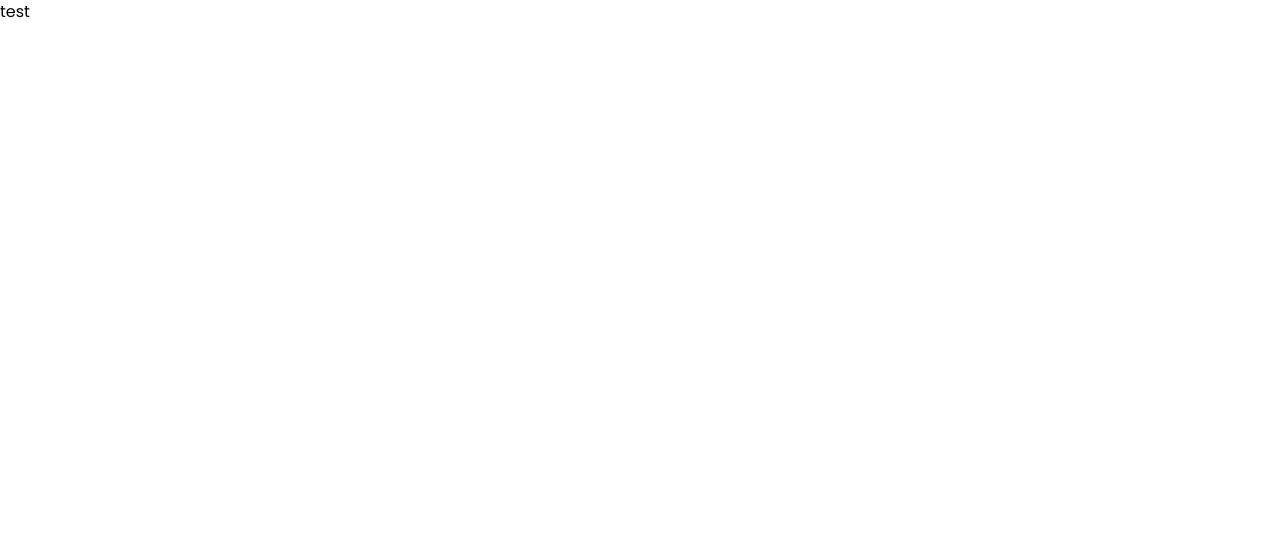
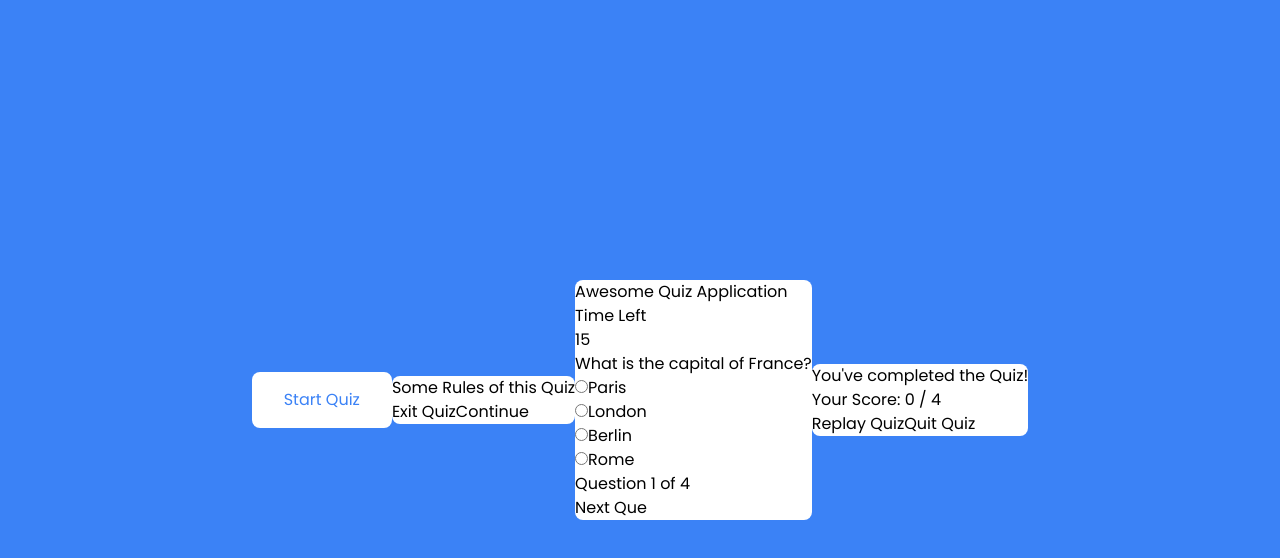
Before and after one commit to hammas-19/knowgistic, a Nuxt app: page /quizTest in a window 1280 px wide. Shown: the top 558 px of the page. Built offline with nearby package versions, Linux system fonts and the light colour scheme.

Commit message:
add: added test for game

```diff
--- a/pages/quizTest.vue
+++ b/pages/quizTest.vue
@@ -1,5 +1,192 @@
 <template>
-    <div>
-        test
+    <div class="bg-blue-500 min-h-screen flex items-center justify-center">
+        <!-- start Quiz button -->
+        <div class="start_btn">
+            <button class="bg-white text-blue-500 py-4 px-8 rounded-lg" @click="startQuiz">Start Quiz</button>
+        </div>
+
+        <!-- Info Box -->
+        <div class="info_box bg-white rounded-lg" :class="{ activeInfo: infoBoxActive }">
+            <div class="info-title">
+                <span>Some Rules of this Quiz</span>
+            </div>
+            <div class="info-list">
+                <!-- Info Box Content -->
+            </div>
+            <div class="buttons">
+                <button class="quit" @click="quitQuiz">Exit Quiz</button>
+                <button class="restart" @click="continueQuiz">Continue</button>
+            </div>
+        </div>
+
+        <!-- Quiz Box -->
+        <div class="quiz_box bg-white rounded-lg" :class="{ activeQuiz: quizBoxActive }">
+            <header>
+                <div class="title">Awesome Quiz Application</div>
+                <div class="timer">
+                    <div class="time_left_txt">Time Left</div>
+                    <div class="timer_sec">{{ timeLeft }}</div>
+                </div>
+                <div class="time_line"></div>
+            </header>
+            <section>
+                <div class="que_text">
+                    {{ questions[currentQuestion].question }}
+                </div>
+                <div class="option_list">
+                    <ul>
+                        <li v-for="(option, index) in questions[currentQuestion].options" :key="index">
+                            <label class="radio">
+                                <input type="radio" name="option" :value="option" v-model="selectedOption" />
+                                <span>{{ option }}</span>
+                            </label>
+                        </li>
+                    </ul>
+                </div>
+            </section>
+            <footer>
+                <div class="total_que">
+                    Question {{ questionNumber }} of {{ questions.length }}
+                </div>
+                <button class="next_btn" @click="nextQuestion">Next Que</button>
+            </footer>
+        </div>
+
+        <!-- Result Box -->
+        <div class="result_box bg-white rounded-lg" :class="{ activeResult: resultBoxActive }">
+            <div class="icon">
+                <i class="fas fa-crown"></i>
+            </div>
+            <div class="complete_text">You've completed the Quiz!</div>
+            <div class="score_text">
+                Your Score: {{ userScore }} / {{ questions.length }}
+            </div>
+            <div class="buttons">
+                <button class="restart" @click="restartQuiz">Replay Quiz</button>
+                <button class="quit" @click="quitQuiz">Quit Quiz</button>
+            </div>
+        </div>
     </div>
 </template>
+
+<script>
+export default {
+    data() {
+        return {
+            infoBoxActive: false,
+            quizBoxActive: false,
+            resultBoxActive: false,
+            timeLeft: 15,
+            currentQuestion: 0,
+            questionNumber: 1,
+            userScore: 0,
+            selectedOption: '',
+            timerInterval: null,
+            timeLineInterval: null,
+            timeLineProgress: 0,
+            questions: [
+                {
+                    question: 'What is the capital of France?',
+                    options: ['Paris', 'London', 'Berlin', 'Rome'],
+                    answer: 'Paris',
+                },
+                {
+                    question: 'What is the largest planet in our solar system?',
+                    options: ['Jupiter', 'Saturn', 'Neptune', 'Earth'],
+                    answer: 'Jupiter',
+                },
+                {
+                    question: 'Which country is known as the "Land of the Rising Sun"?',
+                    options: ['Japan', 'China', 'South Korea', 'India'],
+                    answer: 'Japan',
+                },
+                {
+                    question: 'What is the currency of Brazil?',
+                    options: ['Real', 'Peso', 'Dollar', 'Euro'],
+                    answer: 'Real',
+                },
+            ],
+        };
+    },
+    methods: {
+        startQuiz() {
+            this.infoBoxActive = true;
+        },
+        quitQuiz() {
+            this.resetQuiz();
+        },
+        continueQuiz() {
+            this.infoBoxActive = false;
+            this.quizBoxActive = true;
+            this.startTimer();
+            this.startTimerLine();
+        },
+        nextQuestion() {
+            if (this.selectedOption === this.questions[this.currentQuestion].answer) {
+                this.userScore++;
+            }
+            if (this.currentQuestion < this.questions.length - 1) {
+                this.currentQuestion++;
+                this.questionNumber++;
+                this.selectedOption = '';
+                this.resetTimer();
+                this.startTimer();
+                this.resetTimerLine();
+                this.startTimerLine();
+            } else {
+                this.showResult();
+            }
+        },
+        showResult() {
+            clearInterval(this.timerInterval);
+            clearInterval(this.timeLineInterval);
+            this.quizBoxActive = false;
+            this.resultBoxActive = true;
+        },
+        restartQuiz() {
+            this.resetQuiz();
+            this.startQuiz();
+        },
+        resetQuiz() {
+            this.infoBoxActive = false;
+            this.quizBoxActive = false;
+            this.resultBoxActive = false;
+            this.currentQuestion = 0;
+            this.questionNumber = 1;
+            this.userScore = 0;
+            this.selectedOption = '';
+            this.resetTimer();
+            this.resetTimerLine();
+        },
+        startTimer() {
+            this.timerInterval = setInterval(() => {
+                if (this.timeLeft > 0) {
+                    this.timeLeft--;
+                } else {
+                    clearInterval(this.timerInterval);
+                    this.showResult();
+                }
+            }, 1000);
+        },
+        resetTimer() {
+            this.timeLeft = 15;
+        },
+        startTimerLine() {
+            this.timeLineInterval = setInterval(() => {
+                if (this.timeLineProgress < 100) {
+                    this.timeLineProgress++;
+                } else {
+                    clearInterval(this.timeLineInterval);
+                }
+            }, 150);
+        },
+        resetTimerLine() {
+            this.timeLineProgress = 0;
+        },
+    },
+};
+</script>
+
+<style scoped>
+/* Add your styling classes here using CSS or a CSS framework like Tailwind CSS */
+</style>
```
